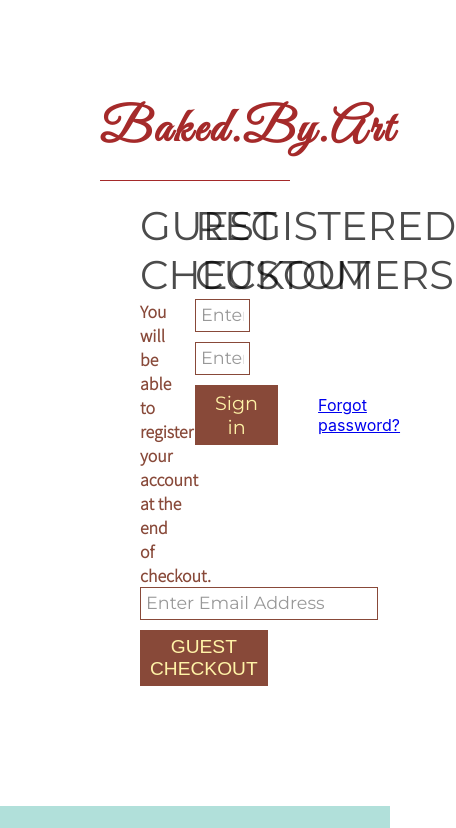
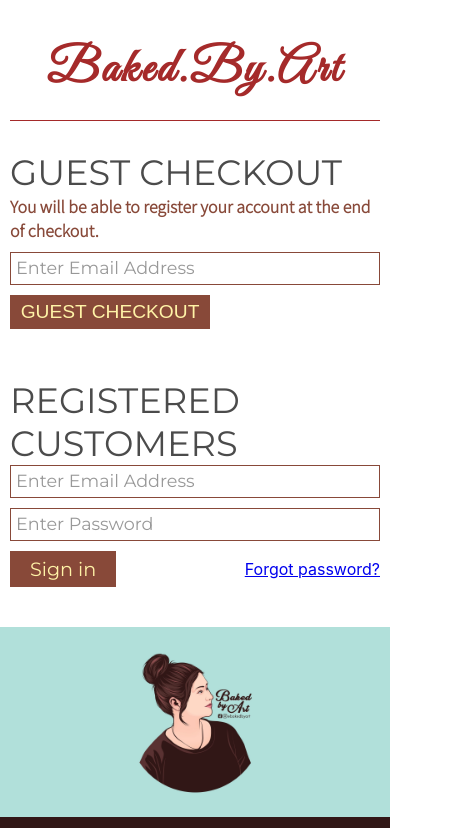
Before and after one commit to rafael-29/bakedbyart, a React (Create React App) app: page /checkout in a window 390 px wide. Shown: the top 828 px of the page, 456 px wide, since content can reach past the window. Built offline with nearby package versions, Linux system fonts and the light colour scheme; a web font is replaced by a local one.

Commit message:
fixing mobile size again

```diff
--- a/src/comp/Checkout.js
+++ b/src/comp/Checkout.js
@@ -32,27 +32,29 @@
 // START
 return(
 <div className="checkout-cont">
-<h1 className="ch-logoname">Baked.By.Art</h1>
-
+<h1 style={{marginBottom: '30px'}} className="ch-logoname">
+            <Link style={{textDecoration: 'none', color: 'brown'}} to="/">Baked.By.Art</Link>
+    </h1>
 
 <div className="register-guest">
     <div className="guest">
         <div className="ch-head">GUEST CHECKOUT</div>
         <div className="ch-cnt">You will be able to register your account at the end of checkout.</div>
+
         <form className="ch-formz" onSubmit={addEmailToLocal}>
-        <input type="email" className="ch-email" placeholder="Enter Email Address"
-        value={guest} onChange={e => setGuest(e.target.value)} required />
+            <input type="email" className="ch-email" placeholder="Enter Email Address"
+            value={guest} onChange={e => setGuest(e.target.value)} required />
 
-        <button onMouseMove={insertLocalEm} className="ch-btn">
-        GUEST CHECKOUT
-        </button>
+            <button onMouseMove={insertLocalEm} className="ch-btn ch-unibtn">
+            GUEST CHECKOUT
+            </button>
 
         </form>
     </div>
 
 
     <form className="ch-form">
-        <p className="form-headcd">REGISTERED CUSTOMERS</p>
+        <p className="ch-head">REGISTERED CUSTOMERS</p>
             <input type="email" className="ch-email" placeholder="Enter Email Address"
             value={login} onChange={e => setLogin(e.target.value)} required />
             <input type="password" className="ch-email" placeholder="Enter Password"
--- a/src/comp/Home.js
+++ b/src/comp/Home.js
@@ -155,7 +155,7 @@
                 <div className="bndl-inst">you can choose your topings after the check out</div>
                 <div className="btn-cont">
                 <button onClick={() => addBundleOrder(bundle)} onMouseDown={showNow} className="bndl-btn">ADD TO CART</button>
-                <button onClick={() => log(bundle)} onMouseDown={showNow} className="bndlshow-btn">SHOW ALL MENU</button>
+                <button onClick={openAllMenu} className="bndlshow-btn">SHOW ALL MENU</button>
                 </div>
             </div>
         </div>
@@ -200,7 +200,7 @@
             </div>
 
         <button onClick={() => addBundleOrder(bread)} className="addtocart">ADD TO CART</button>
-    <button className="openmenu">OPEN ALL MENU</button>
+        <button onClick={openAllMenu} className="openmenu">OPEN ALL MENU</button>
     </div>
 
 </div>
@@ -213,7 +213,10 @@
 )
 ///////////////////// FUNCTIONS
 
-
+// opening all menu
+const openAllMenu = () => {
+window.location.replace('/collection')
+}
 
 //// START OF RETURNING HTML
 return(
--- a/src/comp/Receipt.js
+++ b/src/comp/Receipt.js
@@ -60,7 +60,16 @@
 
     <div className="order-info">
         <div className="order-n"><span className="order-sp">ORDER NO:</span> <span className="orderno">{find.orderno}</span></div>
-        <div className="order-n"><span className="order-sp">ORDER DATE</span> <div className="date">{find.orderdate}</div></div>
+        <div className="order-n"><span className="order-sp">ORDER DATE</span> <div className="date">{new Date().toLocaleDateString('en-US', {
+  day: '2-digit',
+  month: '2-digit',
+  year: 'numeric',
+})}</div></div>
+        <div className="order-n"><span className="order-sp">DELIVERY DATE</span> <div className="date">{new Date(find.useraddress.date).toLocaleDateString('en-US', {
+        day: '2-digit',
+        month: '2-digit',
+        year: 'numeric',
+        })}</div></div>
     </div>
 
 </div>
--- a/src/comp/Shipping.js
+++ b/src/comp/Shipping.js
@@ -44,7 +44,7 @@
     useraddress:address,
     thecarts: addThisTocart,
     total: addTotal,
-    orderdate: Date()
+    orderdate: new Date()
     }
 
     axios.post('https://bakedbyartapi.herokuapp.com/orders/add', toPost)
--- a/src/styles/checkout.scss
+++ b/src/styles/checkout.scss
@@ -12,24 +12,35 @@
     }
     .register-guest{
     display: flex;
-    justify-content: space-between;
+    justify-content: flex-start;
     align-items: flex-start;
+    flex-wrap: wrap;
     padding: 20px 40px;
     }
 
     .guest{
     display: flex;
     flex-direction: column;
-    width: 40%;
+    width: 500px;
+    margin-right: 20px;
+    margin-bottom: 50px;
     }
     .ch-form{
     display: flex;
     flex-direction: column;
-    width: 50%;
+    width: 500px;
+    }
+
+    .ch-formz{
+    width: 100%;
+    display: flex;
+    justify-content: flex-start;
+    align-self: flex-start;
+    flex-direction: column;
     }
     .ch-head{
     font-family: $monste;
-    font-size: 2.5rem;
+    font-size: 2.2rem;
     opacity: .7;
     }
 
@@ -43,6 +54,7 @@
     font-family: $noto;
     font-weight: 600;
     color: $dark;
+    margin-bottom: 10px;
     }
     .ch-email{
     font-size: 1.1rem;
@@ -57,6 +69,9 @@
     color:black;
     font-family: $monste;
     opacity: .4;
+    }
+    .ch-unibtn{
+    width: 200px;
     }
     .ch-btn{
     padding: 6px 10px;
@@ -85,7 +100,32 @@
     color: $dark;
     background: $verylight;
     }
-    .ch-btnz:active{
-        color: $dark;
-        background: $verylight;
-        }
+.ch-btnz:active{
+    color: $dark;
+    background: $verylight;
+    }
+
+
+@media(max-width: 900px){
+.checkout-cont{
+padding: 40px 50px;
+}
+}
+
+@media(max-width: 700px){
+.checkout-cont{
+padding: 40px 10px;
+}
+
+.register-guest{
+display: flex;
+justify-content: flex-start;
+align-items: flex-start;
+flex-wrap: wrap;
+padding: 0;
+}
+
+.guest{
+margin-right: 0;
+}
+}
--- a/src/styles/styles.css
+++ b/src/styles/styles.css
@@ -495,16 +495,17 @@
 }
 
 .info-btn {
-  padding: 4px 10px;
+  padding: 8px 10px;
   font-family: "Montserrat", sans-serif;
   border: none;
   color: white;
   background: skyblue;
-  margin-right: 10px;
   border-radius: 3px;
   outline: none;
   cursor: pointer;
   font-size: 1.1rem;
+  width: 400px;
+  margin-bottom: 5px;
 }
 
 .minus {
@@ -522,7 +523,7 @@
   outline: none;
   cursor: pointer;
   font-size: 1.4rem;
-  width: 362px;
+  width: 400px;
   letter-spacing: 1px;
 }
 
@@ -1723,6 +1724,40 @@
   cursor: pointer;
 }
 
+@media (max-width: 740px) {
+  .cookie-breads {
+    padding: 20px 10px;
+  }
+  .bread-cont {
+    display: -webkit-box;
+    display: -ms-flexbox;
+    display: flex;
+    -webkit-box-orient: vertical;
+    -webkit-box-direction: normal;
+        -ms-flex-direction: column;
+            flex-direction: column;
+    -webkit-box-pack: center;
+        -ms-flex-pack: center;
+            justify-content: center;
+    -ms-flex-item-align: start;
+        align-self: start;
+  }
+  .bread-subname {
+    margin-bottom: 20px;
+  }
+  .bread-imgbx {
+    height: 300px;
+    width: 260px;
+    overflow: hidden;
+    border-radius: 8px;
+    margin-right: 0;
+  }
+  .bread-imgbx .img-bread {
+    height: 100%;
+    width: 100%;
+  }
+}
+
 .bundle-bx {
   margin: 100px auto;
   display: -webkit-box;
@@ -2074,12 +2109,14 @@
   display: -webkit-box;
   display: -ms-flexbox;
   display: flex;
-  -webkit-box-pack: justify;
-      -ms-flex-pack: justify;
-          justify-content: space-between;
+  -webkit-box-pack: start;
+      -ms-flex-pack: start;
+          justify-content: flex-start;
   -webkit-box-align: start;
       -ms-flex-align: start;
           align-items: flex-start;
+  -ms-flex-wrap: wrap;
+      flex-wrap: wrap;
   padding: 20px 40px;
 }
 
@@ -2091,7 +2128,9 @@
   -webkit-box-direction: normal;
       -ms-flex-direction: column;
           flex-direction: column;
-  width: 40%;
+  width: 500px;
+  margin-right: 20px;
+  margin-bottom: 50px;
 }
 
 .ch-form {
@@ -2102,12 +2141,28 @@
   -webkit-box-direction: normal;
       -ms-flex-direction: column;
           flex-direction: column;
-  width: 50%;
+  width: 500px;
+}
+
+.ch-formz {
+  width: 100%;
+  display: -webkit-box;
+  display: -ms-flexbox;
+  display: flex;
+  -webkit-box-pack: start;
+      -ms-flex-pack: start;
+          justify-content: flex-start;
+  -ms-flex-item-align: start;
+      align-self: flex-start;
+  -webkit-box-orient: vertical;
+  -webkit-box-direction: normal;
+      -ms-flex-direction: column;
+          flex-direction: column;
 }
 
 .ch-head {
   font-family: "Montserrat", sans-serif;
-  font-size: 2.5rem;
+  font-size: 2.2rem;
   opacity: .7;
 }
 
@@ -2121,6 +2176,7 @@
   font-family: "Noto Sans KR", sans-serif;
   font-weight: 600;
   color: #884939;
+  margin-bottom: 10px;
 }
 
 .ch-email {
@@ -2157,6 +2213,10 @@
   opacity: .4;
 }
 
+.ch-unibtn {
+  width: 200px;
+}
+
 .ch-btn {
   padding: 6px 10px;
   font-size: 1.2rem;
@@ -2199,6 +2259,35 @@
 .ch-btnz:active {
   color: #884939;
   background: #fff3a7;
+}
+
+@media (max-width: 900px) {
+  .checkout-cont {
+    padding: 40px 50px;
+  }
+}
+
+@media (max-width: 700px) {
+  .checkout-cont {
+    padding: 40px 10px;
+  }
+  .register-guest {
+    display: -webkit-box;
+    display: -ms-flexbox;
+    display: flex;
+    -webkit-box-pack: start;
+        -ms-flex-pack: start;
+            justify-content: flex-start;
+    -webkit-box-align: start;
+        -ms-flex-align: start;
+            align-items: flex-start;
+    -ms-flex-wrap: wrap;
+        flex-wrap: wrap;
+    padding: 0;
+  }
+  .guest {
+    margin-right: 0;
+  }
 }
 
 .shipping-page {
```
Also changed, not shown: src/styles/choices.scss (+31 -0 lines), src/styles/styles.scss (+5 -4 lines), 2 other files (tests, documents, lock files or other folders). Lines whose indentation alone changed are shown as unchanged.
